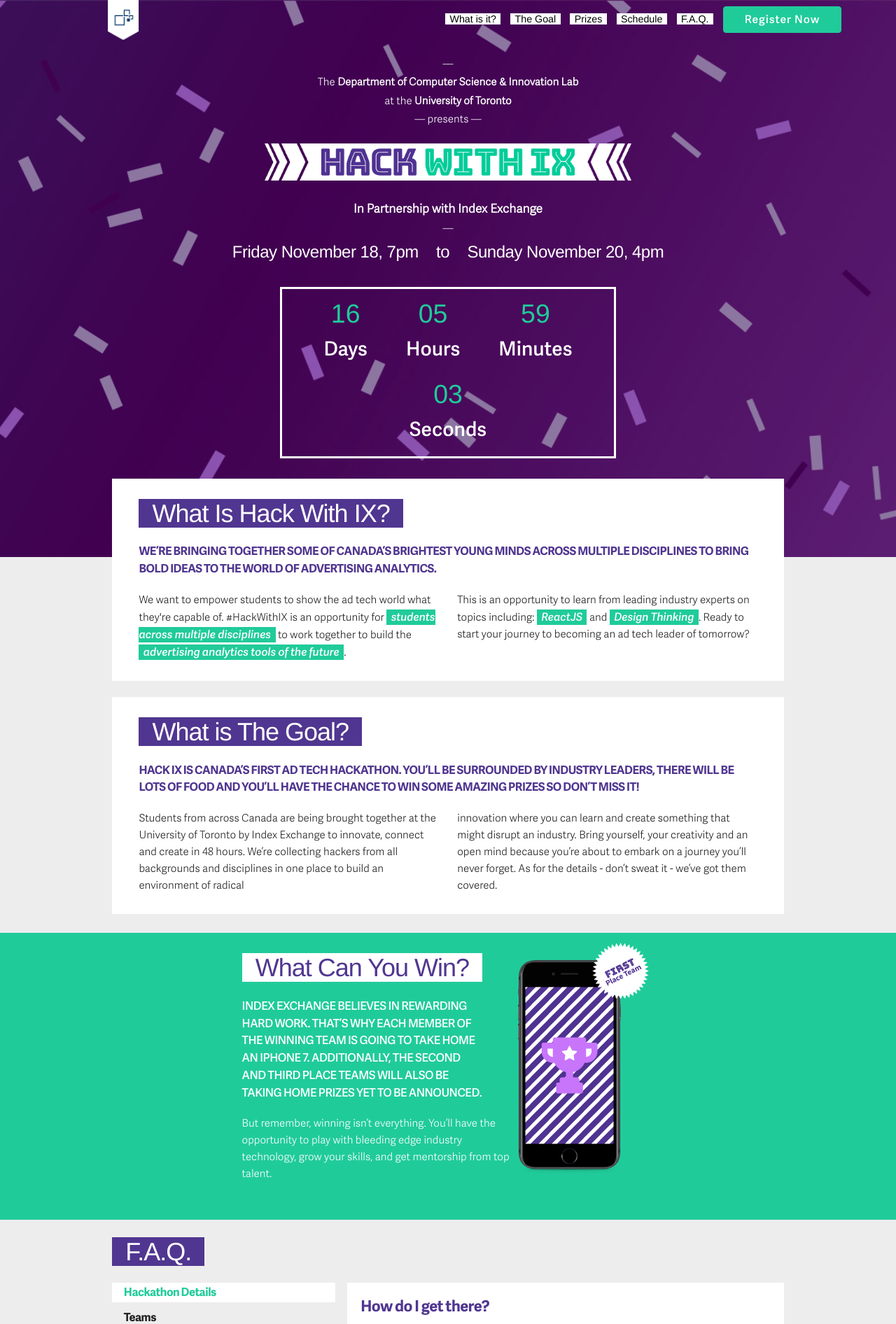
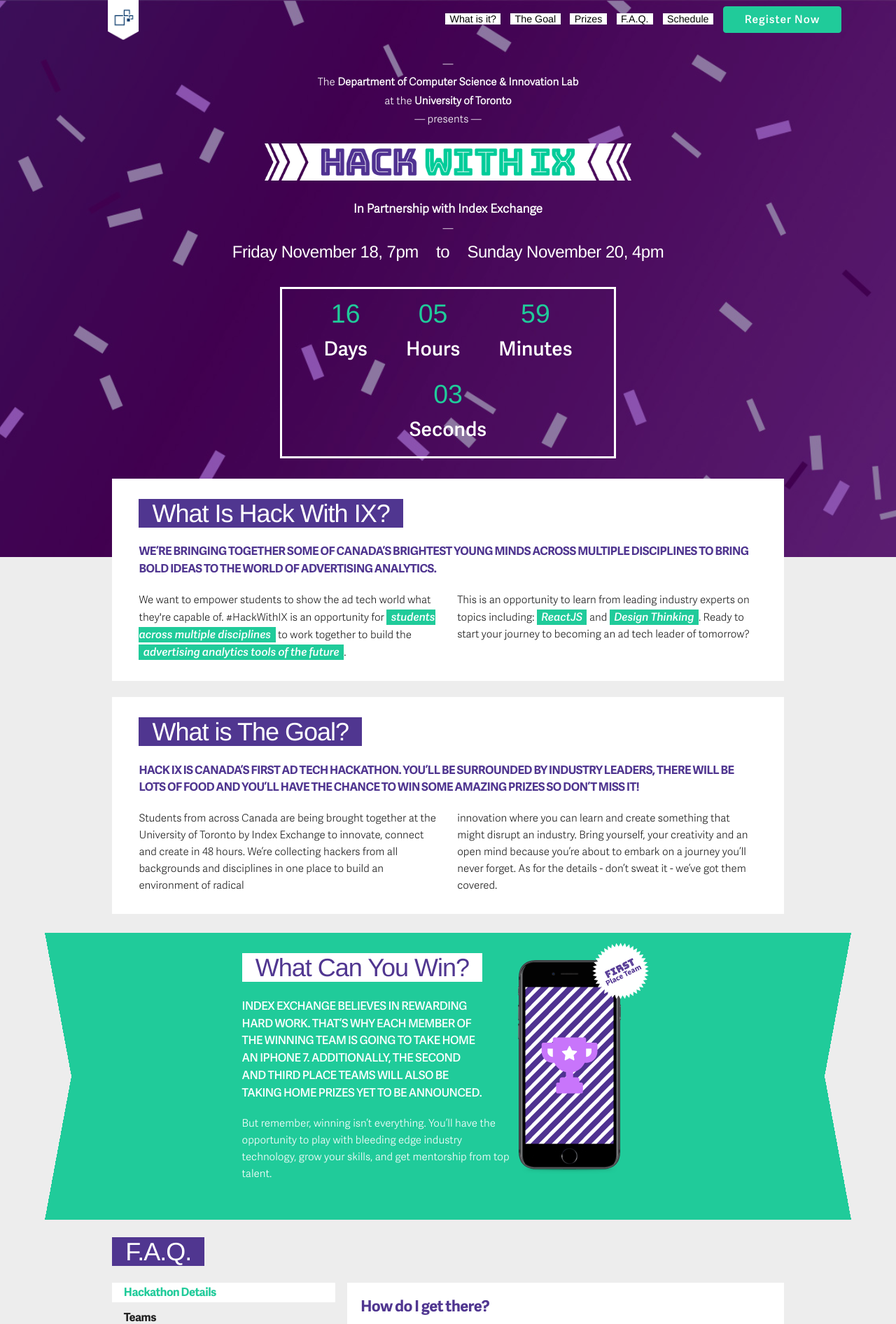
Before and after one commit to martinlaws/hackathon, a Jekyll site: the page built from index.html, in a window 1280 px wide. Shown: the top 1892 px of the page at 70% size. Built offline with Jekyll 4.4.1, drawn with Linux system fonts in a browser that asks for light colours; some web fonts are replaced.

Commit message:
Reordered nav list and added responsive triangles to prize container

```diff
--- a/_assets/stylesheets/main.scss
+++ b/_assets/stylesheets/main.scss
@@ -75,7 +75,7 @@
   }
   header {
     background-image:
-          /* top, transparent black, faked with gradient - for contrast of header text*/
+          /* top, transparent black, faked with gradient - for contrast of header text */
           linear-gradient(
             rgba(0, 0, 0, 0.3),
             rgba(0, 0, 0, 0.3)
@@ -148,6 +148,7 @@
     }
     .panel {
       margin-top: 3vh;
+      position: relative;
     }
     .container.panel {
       background-color: #fff;
@@ -215,34 +216,12 @@
         }
       }
     }
-    section.prizes {
+    .prizes {
       padding: 3vh 27vw;
       display: flex;
       flex-flow: row;
       align-items: flex-start;
       background-color: $secondary;
-      position: relative;
-      .badge-container {
-        text-align: center;
-        span.badge-content {
-          transform: rotate(-25deg);
-          position: absolute;
-          top: 1%;
-          left: 74%;
-          background: $primary;
-          border-radius: 50%;
-          padding: 2vh 0.5vw;
-          font-family: $site-title-font;
-          font-size: 1.5rem;
-          color: #fff;
-          z-index: 2;
-          span.badge-byline {
-            font-family: $countdown-label-font;
-            font-size: 1.35rem;
-            display: block;
-          }
-        }
-      }
       h3 mark {
         padding: 0 1.5vw;
         background-color: #fff;
@@ -263,6 +242,51 @@
         img.iphone-image {
           position: relative;
           top: -2vh;
+        }
+      }
+    }
+    aside {
+      &.arrow-left, &.arrow-right {
+        width: 5%;
+        background-color: $main-container-background;
+        position: absolute;
+        height: 100%;
+        top: 0;
+      }
+      &.arrow-left {
+        left: 0;
+        &:before, &:after {
+          width: 60%;
+          height: 50%;
+          position: absolute;
+          left: 100%;
+          content: "";
+        }
+        &:before {
+          top: 0%;
+          background: linear-gradient(to right top, $main-container-background 50%, transparent 50%)
+        }
+        &:after {
+          top: 50%;
+          background: linear-gradient(to right bottom, $main-container-background 50%, transparent 50%)
+        }
+      }
+      &.arrow-right {
+        right: 0;
+        &:before, &:after {
+          width: 60%;
+          height: 50%;
+          position: absolute;
+          right: 100%;
+          content: "";
+        }
+        &:before {
+          top: 0%;
+          background: linear-gradient(to left top, $main-container-background 50%, transparent 50%)
+        }
+        &:after {
+          top: 50%;
+          background: linear-gradient(to left bottom, $main-container-background 50%, transparent 50%)
         }
       }
     }
@@ -452,6 +476,14 @@
           }
         }
       }
+      aside {
+        &.arrow-left, &.arrow-right {
+          display: none;
+          &:before, &:after {
+            display: none;
+          }
+        }
+      }
     }
   }
 }
@@ -472,9 +504,6 @@
         }
       }
     }
-    // h1 span.title {
-    //   font-size: 1em;
-    // }
     h1 span.accent {
       color: $primary;
     }
@@ -514,10 +543,6 @@
           .prize-image, .badge-container {
             width: 100%;
             text-align: center;
-            .badge-content {
-              top: 35%;
-              left: 55%;
-            }
             img.iphone-image {
               position: relative;
               top: 10px;
--- a/_assets/stylesheets/nav.scss
+++ b/_assets/stylesheets/nav.scss
@@ -70,7 +70,7 @@
     	}
     	ul li, li a {
     		width: 100vw;
-        margin: 0px;
+        margin: -0.5% 0px;
 
     	}
     	.show-menu {
--- a/_includes/nav.html
+++ b/_includes/nav.html
@@ -8,8 +8,8 @@
     <li><a href="#what-is-it">What is it?</a></li>
     <li><a href="#the-goal">The Goal</a></li>
     <li><a href="#prizes">Prizes</a></li>
+    <li><a href="#faq">F.A.Q.</a></li>
     <li><a href="#schedule">Schedule</a></li>
-    <li><a href="#faq">F.A.Q.</a></li>
     <li><a href="https://ixdcsilhackathon.splashthat.com/" target="_blank" class="button button-primary">Register Now</a></li>
   </ul>
 </nav>
--- a/index.html
+++ b/index.html
@@ -85,6 +85,8 @@
         <img src="_assets/images/phone_prize.png" class="iphone-image" alt="iphone7-prize">
       </article>
     </section>
+    <aside class="arrow-left"></aside>
+    <aside class="arrow-right"></aside>
   </div>
   <!-- <div class="container">
     <h3 class="header" id="Register"><mark>Register</mark></h3>
```
Also changed, not shown: other parts of index.html (+1 -1 lines).
